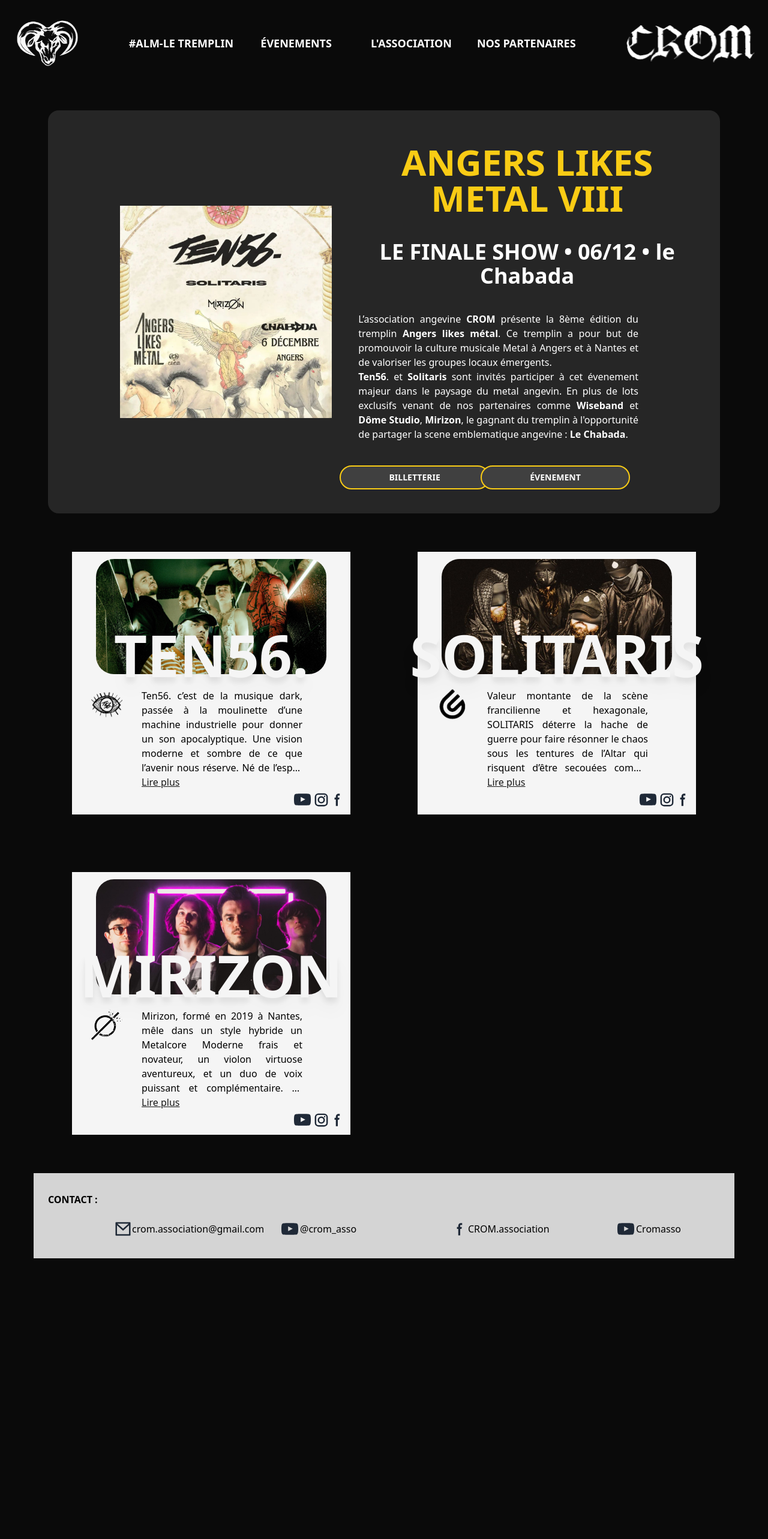
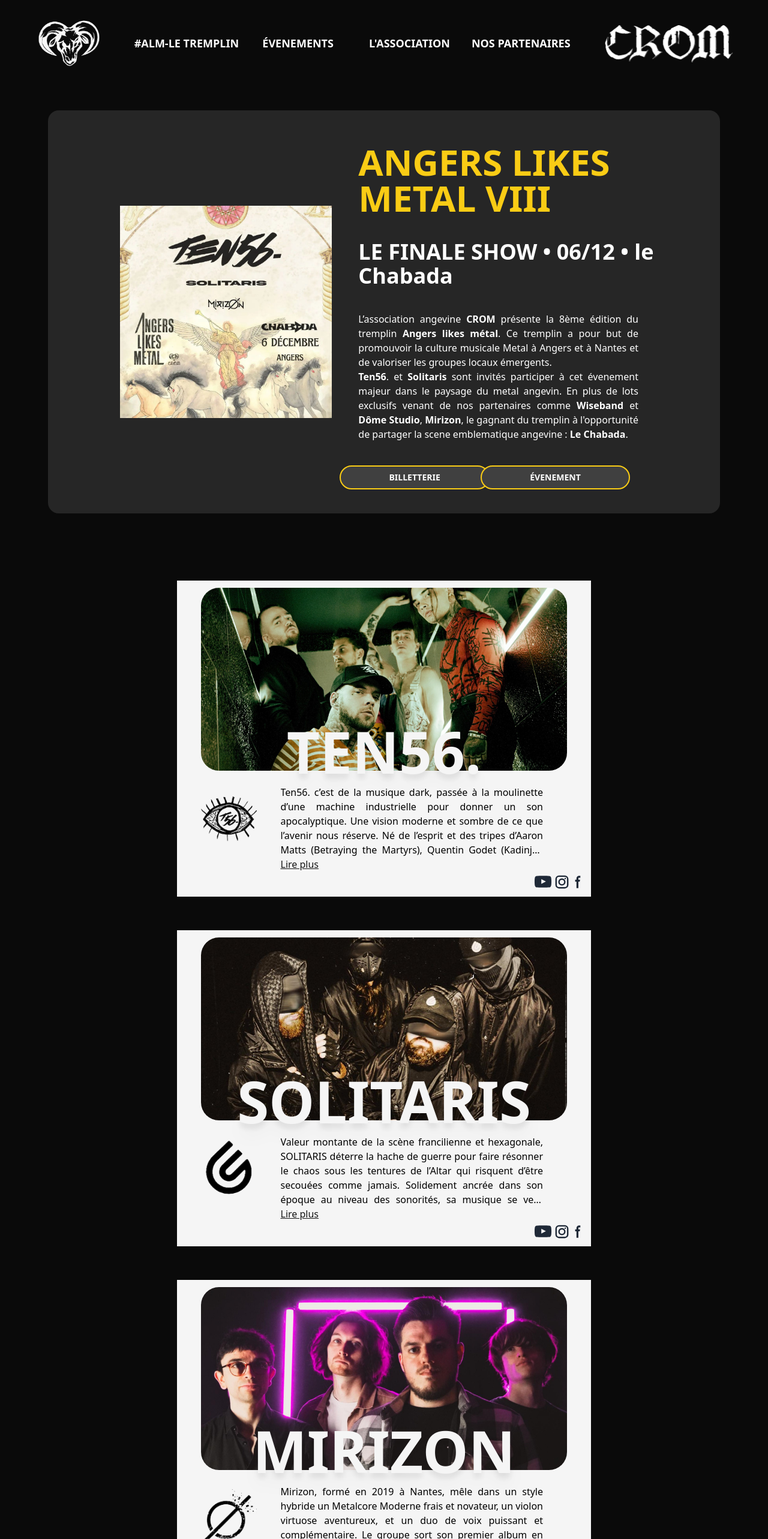
Before and after one commit to Fiona-Rio/crom_association, a React (Vite) app: page / in a window 1280 px wide. Shown: the top 2566 px of the page at 60% size. Before the commit the page ends 2098 px from the top, so only its background shows below. Built offline with nearby package versions, Linux system fonts and the light colour scheme.

Commit message:
card3 au centre, ajout line un peu de responsive

```diff
--- a/src/App.jsx
+++ b/src/App.jsx
@@ -3,6 +3,7 @@
 import MainCard from './mainCard';
 import Card from './card';
 import Footer from './footer';
+import Line from './line';
 import groups from './assets/data/groups';
 
 export default function App() {
@@ -11,7 +12,7 @@
       <Navbar />
       <main className='px-5 pt-3 md:px-8 md:pt-10 lg:px-14'>
         <MainCard />
-        <section className='grid lg:grid-cols-2 md:gap-x-20 md:gap-y-24 lg:gap-x-28 mx-16 my-16'>
+        <section className='flex flex-wrap justify-evenly lg:gap-x-8 lg:gap-y-14 my-10'>
           {groups.map((group) => (
             <Card
               key={group.id}
@@ -27,6 +28,8 @@
             />
           ))}
         </section>
+        <Line />
+        <Line />
         <Footer />
       </main>
     </div>
--- a/src/card.jsx
+++ b/src/card.jsx
@@ -9,17 +9,17 @@
 
     return (
 
-        <div className="grid grid-rows-3(auto) bg-neutral-100">
+        <div className="box-border lg:h-min-[530px] lg:w-[690px] grid grid-rows-3(auto) bg-neutral-100">
             <div className='relative flex justify-center px-10'>
                 <img className="max-h-80 mx-4 my-3 rounded-[30px]" src={image_promo} alt={name} />
                 <div className="absolute inset-0 flex items-end justify-center">
-                    <p className="text-neutral-100 text-8xl uppercase font-bold translate-y-1 drop-shadow-xl">
+                    <p className="text-neutral-100 text-5xl lg:text-8xl uppercase font-bold translate-y-1 drop-shadow-xl">
                         {name}
                     </p>
                 </div>
             </div>
             <div className="grid grid-cols-4 mt-3">
-                <div className='mx-8'>
+                <div className='mx-8 p-2'>
                     <img className="h-auto" src={image_logo} />
                 </div>
                 <div className="col-span-3 pr-20">
@@ -28,7 +28,7 @@
                             }`}
                         style={{
                             display: showMore ? "block" : "-webkit-box",
-                            WebkitLineClamp: showMore ? "none" : 6,
+                            WebkitLineClamp: showMore ? "none" : 5,
                             WebkitBoxOrient: "vertical",
                         }}
                     >
--- a/src/footer.jsx
+++ b/src/footer.jsx
@@ -4,34 +4,34 @@
     return (
         <div className="bg-neutral-300 px-6 py-8">
             <h1 className="uppercase font-bold mb-5">contact :</h1>
-            <div className="grid grid-cols-4 text-center">
-                <div className="grid grid-cols-2">
-                    <svg className="justify-self-end self-center w-[30px] h-[30px] text-gray-800 hover:text-yellow-500" xmlns="http://www.w3.org/2000/svg" viewBox="0 0 24 24" fill="currentColor"><path d="M3 3H21C21.5523 3 22 3.44772 22 4V20C22 20.5523 21.5523 21 21 21H3C2.44772 21 2 20.5523 2 20V4C2 3.44772 2.44772 3 3 3ZM20 7.23792L12.0718 14.338L4 7.21594V19H20V7.23792ZM4.51146 5L12.0619 11.662L19.501 5H4.51146Z"></path></svg>
-                    <a className="justify-self-start self-center">
+            <div className="grid grid-cols-3 lg:grid-cols-4 text-center">
+                <div className="col-span-2 lg:col-span-1 flex flex-auto lg:grid lg:grid-cols-2">
+                    <svg className="lg:justify-self-end place-self-center lg:self-center w-[28px] h-[28px] text-gray-800 hover:text-yellow-500" xmlns="http://www.w3.org/2000/svg" viewBox="0 0 24 24" fill="currentColor"><path d="M3 3H21C21.5523 3 22 3.44772 22 4V20C22 20.5523 21.5523 21 21 21H3C2.44772 21 2 20.5523 2 20V4C2 3.44772 2.44772 3 3 3ZM20 7.23792L12.0718 14.338L4 7.21594V19H20V7.23792ZM4.51146 5L12.0619 11.662L19.501 5H4.51146Z"></path></svg>
+                    <a className="justify-self-start text-xs lg:text-lg place-self-center lg:self-center">
                         crom.association@gmail.com
                     </a>
                 </div>
-                <div className="grid grid-cols-2">
-                    <svg className="justify-self-end self-center w-[34px] h-[34px] text-gray-800 hover:text-yellow-500" aria-hidden="true" xmlns="http://www.w3.org/2000/svg" width="24" height="24" fill="currentColor" viewBox="0 0 24 24">
-                        <path fill-rule="evenodd" d="M21.7 8.037a4.26 4.26 0 0 0-.789-1.964 2.84 2.84 0 0 0-1.984-.839c-2.767-.2-6.926-.2-6.926-.2s-4.157 0-6.928.2a2.836 2.836 0 0 0-1.983.839 4.225 4.225 0 0 0-.79 1.965 30.146 30.146 0 0 0-.2 3.206v1.5a30.12 30.12 0 0 0 .2 3.206c.094.712.364 1.39.784 1.972.604.536 1.38.837 2.187.848 1.583.151 6.731.2 6.731.2s4.161 0 6.928-.2a2.844 2.844 0 0 0 1.985-.84 4.27 4.27 0 0 0 .787-1.965 30.12 30.12 0 0 0 .2-3.206v-1.516a30.672 30.672 0 0 0-.202-3.206Zm-11.692 6.554v-5.62l5.4 2.819-5.4 2.801Z" clip-rule="evenodd" />
+                <div className="lg:grid lg:grid-cols-2 flex flex-auto">
+                    <svg className="lg:justify-self-end place-self-center lg:self-center w-[32px] h-[32px] text-gray-800 hover:text-yellow-500" aria-hidden="true" xmlns="http://www.w3.org/2000/svg" width="24" height="24" fill="none" viewBox="0 0 24 24">
+                        <path fill="currentColor" fill-rule="evenodd" d="M3 8a5 5 0 0 1 5-5h8a5 5 0 0 1 5 5v8a5 5 0 0 1-5 5H8a5 5 0 0 1-5-5V8Zm5-3a3 3 0 0 0-3 3v8a3 3 0 0 0 3 3h8a3 3 0 0 0 3-3V8a3 3 0 0 0-3-3H8Zm7.597 2.214a1 1 0 0 1 1-1h.01a1 1 0 1 1 0 2h-.01a1 1 0 0 1-1-1ZM12 9a3 3 0 1 0 0 6 3 3 0 0 0 0-6Zm-5 3a5 5 0 1 1 10 0 5 5 0 0 1-10 0Z" clip-rule="evenodd" />
                     </svg>
-                    <a className="justify-self-start self-center">
+                    <a className="justify-self-start text-xs lg:text-lg place-self-center lg:self-center">
                         @crom_asso
                     </a>
                 </div>
-                <div className="grid grid-cols-2">
-                    <svg className="justify-self-end self-center w-[26px] h-[26px] text-gray-800 hover:text-yellow-500" aria-hidden="true" xmlns="http://www.w3.org/2000/svg" width="24" height="24" fill="currentColor" viewBox="0 0 24 24">
+                <div className="col-span-2 lg:col-span-1 flex flex-auto lg:grid lg:grid-cols-2">
+                    <svg className="lg:justify-self-end place-self-center lg:self-center w-[27px] h-[26px] text-gray-800 hover:text-yellow-500" aria-hidden="true" xmlns="http://www.w3.org/2000/svg" width="24" height="24" fill="currentColor" viewBox="0 0 24 24">
                         <path fill-rule="evenodd" d="M13.135 6H15V3h-1.865a4.147 4.147 0 0 0-4.142 4.142V9H7v3h2v9.938h3V12h2.021l.592-3H12V6.591A.6.6 0 0 1 12.592 6h.543Z" clip-rule="evenodd" />
                     </svg>
-                    <a className="justify-self-start self-center">
+                    <a className="justify-self-start text-xs lg:text-lg place-self-center lg:self-center">
                         CROM.association
                     </a>
                 </div>
-                <div className="grid grid-cols-2">
-                    <svg className="justify-self-end self-center w-[34px] h-[34px] text-gray-800 hover:text-yellow-500" aria-hidden="true" xmlns="http://www.w3.org/2000/svg" width="24" height="24" fill="currentColor" viewBox="0 0 24 24">
+                <div className="lg:grid lg:grid-cols-2 flex flex-auto">
+                    <svg className="lg:justify-self-end place-self-center lg:self-center w-[34px] h-[32px] text-gray-800 hover:text-yellow-500" aria-hidden="true" xmlns="http://www.w3.org/2000/svg" width="24" height="24" fill="currentColor" viewBox="0 0 24 24">
                         <path fill-rule="evenodd" d="M21.7 8.037a4.26 4.26 0 0 0-.789-1.964 2.84 2.84 0 0 0-1.984-.839c-2.767-.2-6.926-.2-6.926-.2s-4.157 0-6.928.2a2.836 2.836 0 0 0-1.983.839 4.225 4.225 0 0 0-.79 1.965 30.146 30.146 0 0 0-.2 3.206v1.5a30.12 30.12 0 0 0 .2 3.206c.094.712.364 1.39.784 1.972.604.536 1.38.837 2.187.848 1.583.151 6.731.2 6.731.2s4.161 0 6.928-.2a2.844 2.844 0 0 0 1.985-.84 4.27 4.27 0 0 0 .787-1.965 30.12 30.12 0 0 0 .2-3.206v-1.516a30.672 30.672 0 0 0-.202-3.206Zm-11.692 6.554v-5.62l5.4 2.819-5.4 2.801Z" clip-rule="evenodd" />
                     </svg>
-                    <a className="justify-self-start self-center">
+                    <a className="justify-self-start text-xs lg:text-lg place-self-center lg:self-center">
                         Cromasso
                     </a>
                 </div>
--- /dev/null
+++ b/src/line.jsx
@@ -0,0 +1,11 @@
+import React from "react";
+
+const Line = () => {
+    return (
+        <div className="lg:p-[2px] lg:my-14 bg-yellow-400">
+        </div>
+
+    )
+}
+
+export default Line;
--- a/src/mainCard.jsx
+++ b/src/mainCard.jsx
@@ -4,17 +4,17 @@
 const mainCard = () => {
     return (
         <section>
-            <div className="bg-neutral-800 text-white selection:bg-yellow-400 selection:text-stone-800 rounded-[18px] p-8 md:m-2 lg:mx-6 md:px-10 md:py-10 md:mb-36 lg:py-10 lg:my-0 grid md:grid-cols-10 lg:grid-cols-12 md:gap-x-8 lg:gap-x-0  justify-center items-center">
+            <div className="bg-neutral-800 text-white selection:bg-yellow-400 selection:text-stone-800 rounded-[18px] p-8 md:m-2 lg:mx-6 md:px-10 md:py-10 md:mb-36 lg:mb-28 lg:py-10 lg:my-0 grid md:grid-cols-10 lg:grid-cols-12 md:gap-x-8 lg:gap-x-0 justify-center items-center">
                 <div className="md:col-span-4 lg:col-span-5 lg:ml-20">
                     <img src={Affiche} alt="affiche du 6 décembre 2024" className="justify-self-center max-h-72 md:max-h-128 lg:max-h-128" />
                 </div>
                 <div className="mt-4 md:col-start-5 md:col-end-11 lg:col-start-6 lg:col-end-13 lg:pl-11">
                     <div className="grid grid-rows-5(auto) gap-y-5 md:gap-y-6 lg:gap-y-10">
                         <div>
-                            <h1 className="uppercase text-3xl text-center md:text-4xl lg:text-6xl font-bold text-yellow-400">angers likes metal VIII</h1>
+                            <h1 className="uppercase text-3xl text-center lg:text-start md:text-4xl lg:text-6xl font-bold text-yellow-400">angers likes metal VIII</h1>
                         </div>
                         <div>
-                            <h2 className="font-bold text-lg text-center md:text-lg lg:text-4xl">LE FINALE SHOW
+                            <h2 className="font-bold text-lg text-center lg:text-start md:text-lg lg:text-4xl">LE FINALE SHOW
                                 •
                                 06/12
                                 •
--- a/src/navbar.jsx
+++ b/src/navbar.jsx
@@ -5,18 +5,18 @@
 
 const Navbar = () => {
     return (
-        <nav className="text-white bg-neutral-950 font-bold text-xs md:text-sm lg:text-lg uppercase grid grid-flow-col items-center sm:px-5 py-6 px-14">
+        <nav className="text-white bg-neutral-950 font-bold text-xs md:text-sm lg:text-lg uppercase grid grid-flow-col items-center py-4 px-3 lg:py-6 lg:px-14">
             <a href="/" className="">
-                <img src={logoBuffle} alt="logo buffle" className="max-h-16 sm:max-h-16 md:max-h-12 lg:max-h-24" />
+                <img src={logoBuffle} alt="logo buffle" className="max-h-12 sm:max-h-16 md:max-h-12 lg:max-h-24" />
             </a>
             <div className="grid gap-y-2 md:grid-cols-4 lg:grid-cols-4 justify-items-center">
-                <a href="/tremplin" className="hover:underline underline-offset-4">#ALM-le tremplin</a>
-                <a href="/about" className="hover:underline underline-offset-4">évenements</a>
-                <a href="/association" className="hover:underline underline-offset-4">l'association</a>
-                <a href="/partenaires" className="hover:underline underline-offset-4">nos partenaires</a>
+                <a href="/tremplin" className="hover:scale-105 hover:underline decoration-yellow-400 underline-offset-4">#ALM-le tremplin</a>
+                <a href="/about" className="hover:scale-105 hover:underline decoration-yellow-400 underline-offset-4">évenements</a>
+                <a href="/association" className="hover:scale-105 hover:underline decoration-yellow-400 underline-offset-4">l'association</a>
+                <a href="/partenaires" className=" hover:scale-105 hover:underline decoration-yellow-400 underline-offset-4">nos partenaires</a>
             </div>
             <a href="/" className="place-items-end">
-                <img src={logoCROM} alt="logo CROM" className="max-h-8 sm:max-h-8 md:max-h-6 lg:max-h-16" />
+                <img src={logoCROM} alt="logo CROM" className="max-h-6 sm:max-h-8 md:max-h-6 lg:max-h-16" />
             </a>
         </nav>
     );
```
